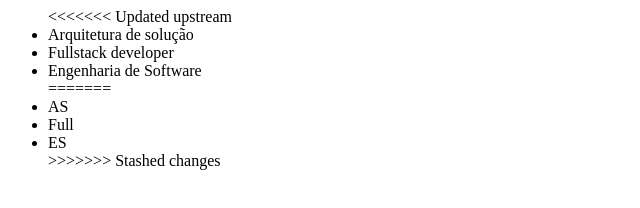
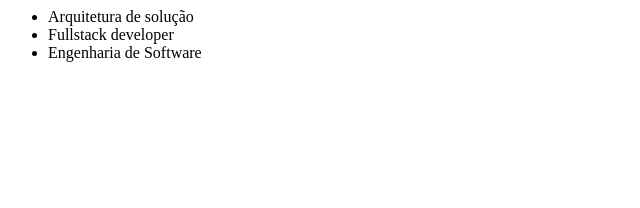
Before and after one commit to lucascarvalhomoreira/portal, a plain HTML site: page Index.html in a window 1280 px wide. Shown: the whole page, without its empty margins (0-640 px from the left). Drawn offline with Linux system fonts and the light colour scheme.

Commit message:
Revert "commit trabalhando em equipe"
This reverts commit 5e86c1f1206a1f11f7fd575d1b9bfee6ec369b2b.

```diff
--- a/Index.html
+++ b/Index.html
@@ -2,15 +2,9 @@
   <title>Disciplinas da pós</title>
   <body>
     <ul>
-<<<<<<< Updated upstream
       <li>Arquitetura de solução</li>
       <li>Fullstack developer</li>
       <li>Engenharia de Software</li>
-=======
-      <li>AS</li>
-      <li>Full</li>
-      <li>ES</li>
->>>>>>> Stashed changes
     <ul>
   </body>
 </html>
```
